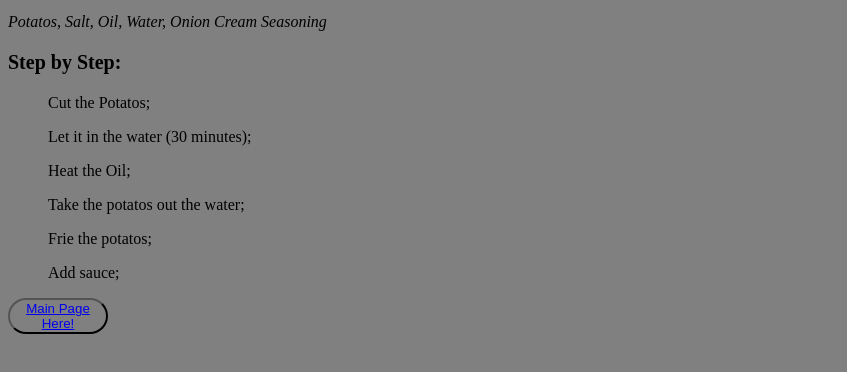
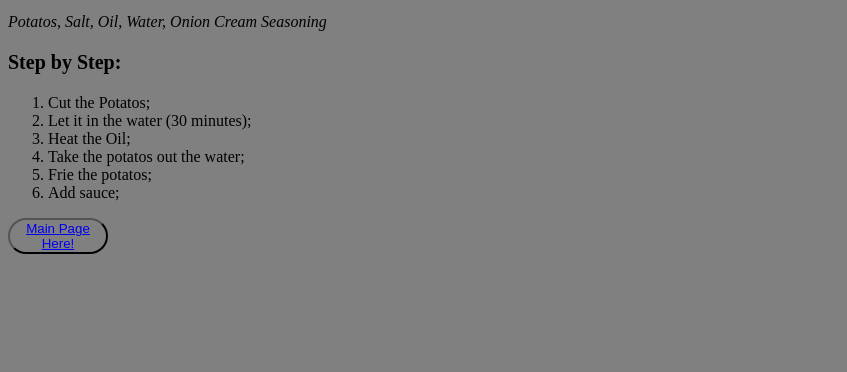
Before and after one commit to Svnth3/odin-recipes, a plain HTML site: page Recipes/potato/Potato.html in a window 1280 px wide. Shown: the part 346-718 px from the top of the page, without its empty margins (0-847 px from the left). Drawn offline with Linux system fonts and the light colour scheme.

Commit message:
Update Potato.html
Adjust in the list element

```diff
--- a/Recipes/potato/Potato.html
+++ b/Recipes/potato/Potato.html
@@ -21,12 +21,14 @@
 
     <h3 class="title third">Step by Step:</h3>
     <div class="step">
-        <ol>Cut the Potatos;</ol>
-        <ol>Let it in the water (30 minutes);</ol>
-        <ol>Heat the Oil;</ol>
-        <ol>Take the potatos out the water;</ol>
-        <ol>Frie the potatos;</ol>
-        <ol>Add sauce;</ol>
+        <ol>
+            <li>Cut the Potatos;</li>
+            <li>Let it in the water (30 minutes);</li>
+            <li>Heat the Oil;</li>
+            <li>Take the potatos out the water;</li>
+            <li>Frie the potatos;</li>
+            <li>Add sauce;</li>
+        </ol>
     </div>
     <div>
     <button class="out"><a href="/home/diego/Code_Css/odin/odin-recipes/index.html">Main Page Here!</a>
```
